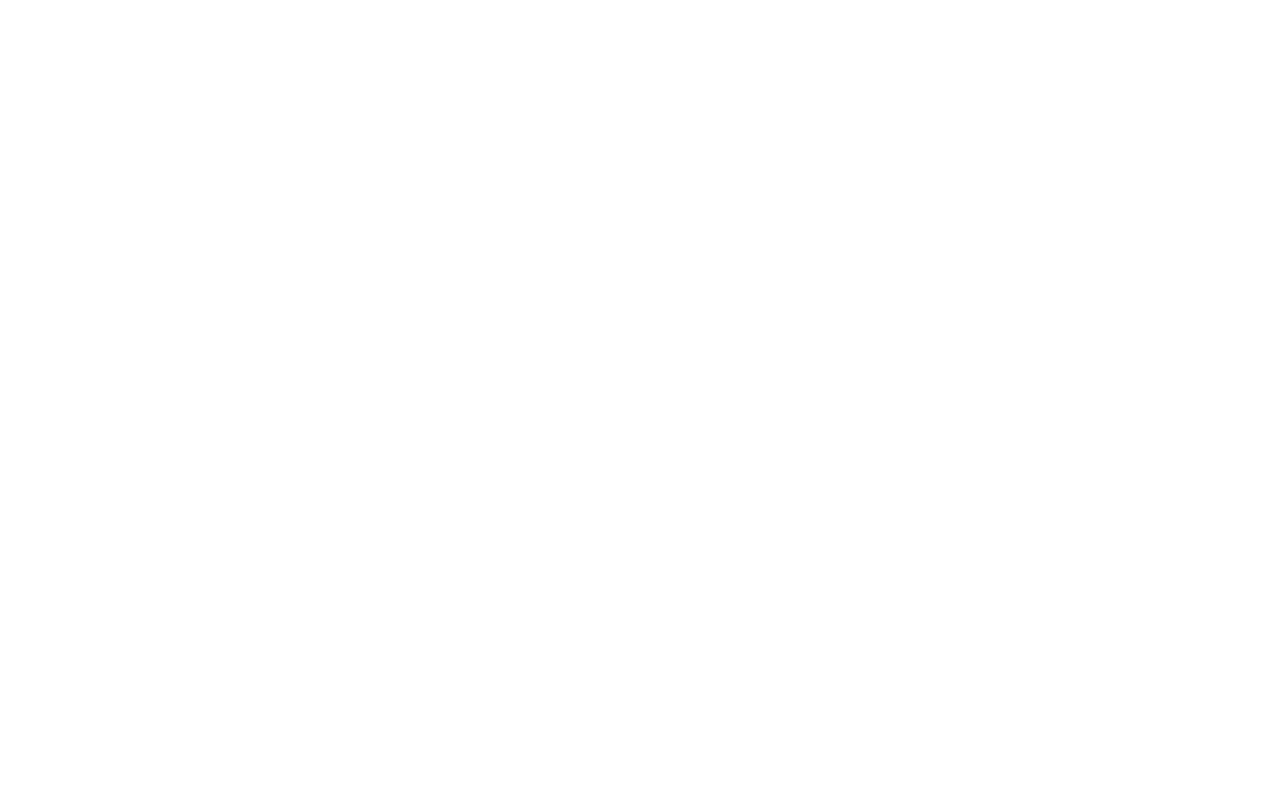
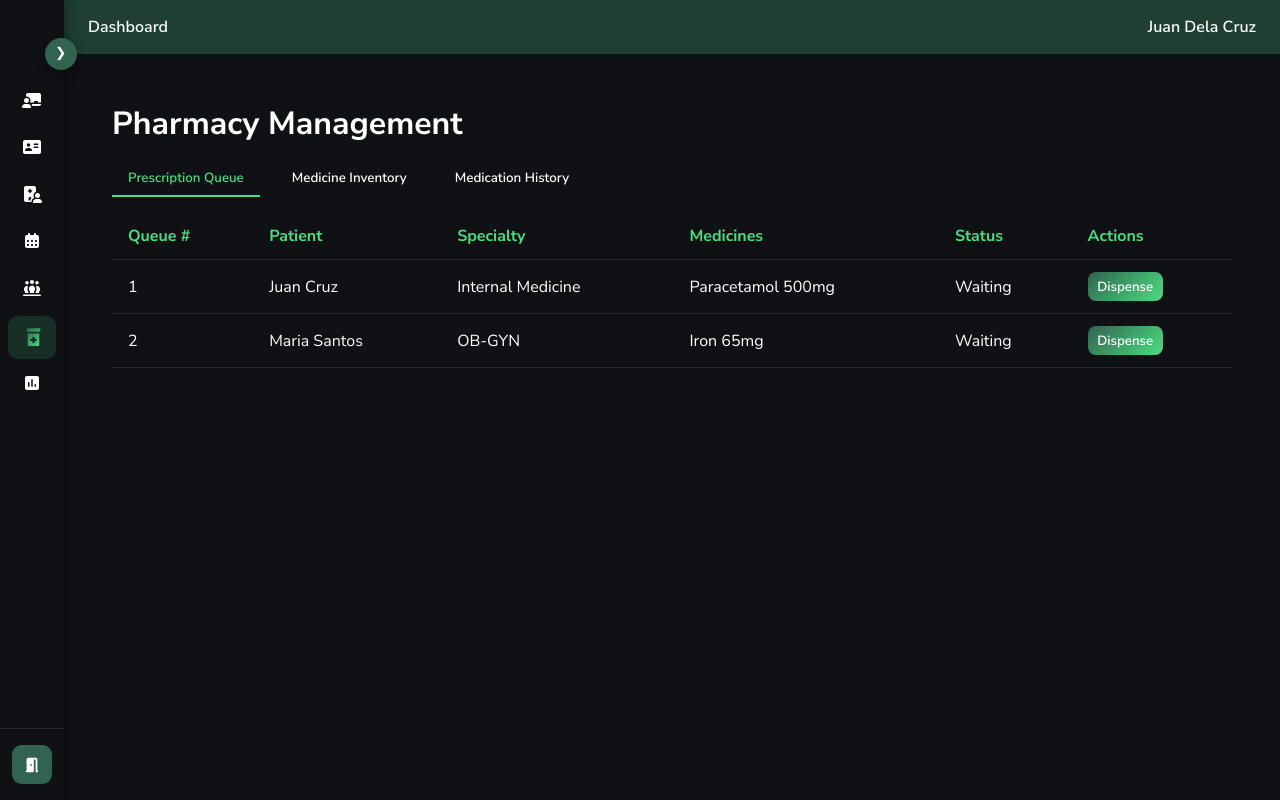
Before and after one commit to AspiringSaint/rhcms-1, a React (Vite) app: page /admin/pharmacy in a window 1280 px wide. Built offline with nearby package versions, Linux system fonts and the light colour scheme.

Commit message:
added the initial ui for pharmacy

```diff
--- a/src/App.jsx
+++ b/src/App.jsx
@@ -21,7 +21,9 @@
 import SchedulePage from './components/schedules/SchedulePage';
 import ScheduleList from './components/schedules/ScheduleList';
 import ScheduleForm from './components/schedules/ScheduleForm';
+
 import QueuePage from './components/queues/QueuePage';
+import PharmacyPage from './components/pharmacy/PharmacyPage';
 
 const App = () => {
   return (
@@ -54,6 +56,7 @@
           </Route>
 
           <Route path='queues' element={<QueuePage />} />
+          <Route path='pharmacy' element={<PharmacyPage />} />
         </Route>
 
       </Routes>
--- /dev/null
+++ b/src/components/pharmacy/PharmacyPage.jsx
@@ -0,0 +1,119 @@
+import '../../styles/components/pharmacy/Pharmacy.css'
+import { useState } from "react";
+
+const dummyPrescriptions = [
+    { id: 1, patient: "Juan Cruz", specialty: "Internal Medicine", medicines: ["Paracetamol 500mg"], status: "Waiting" },
+    { id: 2, patient: "Maria Santos", specialty: "OB-GYN", medicines: ["Iron 65mg"], status: "Waiting" },
+];
+
+const dummyInventory = [
+    { id: 1, name: "Paracetamol 500mg", type: "Tablet", stock: 50, expiry: "2025-12-31" },
+    { id: 2, name: "Iron 65mg", type: "Tablet", stock: 30, expiry: "2026-06-30" },
+];
+
+const dummyHistory = [
+    { id: 1, patient: "Juan Cruz", medicines: ["Paracetamol 500mg"], date: "2023-09-01", doctor: "Dr. Reyes", notes: "Fever" },
+];
+
+const PharmacyPage = () => {
+    const [activeTab, setActiveTab] = useState("Prescription Queue");
+
+    const tabNames = ["Prescription Queue", "Medicine Inventory", "Medication History"];
+
+    const dispenseMedicine = (id) => {
+        alert(`Medicine for prescription #${id} dispensed`);
+    };
+
+    return (
+        <div className="pharmacy-page">
+            <h1>Pharmacy Management</h1>
+
+            {/* Tabs */}
+            <div className="pharmacy-tabs">
+                {tabNames.map(tab => (
+                    <button
+                        key={tab}
+                        className={activeTab === tab ? "active" : ""}
+                        onClick={() => setActiveTab(tab)}
+                    >
+                        {tab}
+                    </button>
+                ))}
+            </div>
+
+            {/* Tab Contents */}
+            {activeTab === "Prescription Queue" && (
+                <table className="pharmacy-table">
+                    <thead>
+                        <tr>
+                            <th>Queue #</th><th>Patient</th><th>Specialty</th><th>Medicines</th><th>Status</th><th>Actions</th>
+                        </tr>
+                    </thead>
+                    <tbody>
+                        {dummyPrescriptions.map((p, index) => (
+                            <tr key={p.id}>
+                                <td>{index + 1}</td>
+                                <td>{p.patient}</td>
+                                <td>{p.specialty}</td>
+                                <td>{p.medicines.join(", ")}</td>
+                                <td>{p.status}</td>
+                                <td>
+                                    {p.status === "Waiting" &&
+                                        <button className="action-btn" onClick={() => dispenseMedicine(p.id)}>Dispense</button>}
+                                </td>
+                            </tr>
+                        ))}
+                    </tbody>
+                </table>
+            )}
+
+            {activeTab === "Medicine Inventory" && (
+                <table className="pharmacy-table">
+                    <thead>
+                        <tr>
+                            <th>ID</th><th>Name</th><th>Type</th><th>Stock</th><th>Expiry</th><th>Actions</th>
+                        </tr>
+                    </thead>
+                    <tbody>
+                        {dummyInventory.map(m => (
+                            <tr key={m.id} className={m.stock < 10 ? "low-stock" : ""}>
+                                <td>{m.id}</td>
+                                <td>{m.name}</td>
+                                <td>{m.type}</td>
+                                <td>{m.stock}</td>
+                                <td>{m.expiry}</td>
+                                <td>
+                                    <button className="action-btn">Edit Stock</button>
+                                    <button className="action-btn remove">Remove</button>
+                                </td>
+                            </tr>
+                        ))}
+                    </tbody>
+                </table>
+            )}
+
+            {activeTab === "Medication History" && (
+                <table className="pharmacy-table">
+                    <thead>
+                        <tr>
+                            <th>Patient</th><th>Medicines</th><th>Date</th><th>Doctor</th><th>Notes</th>
+                        </tr>
+                    </thead>
+                    <tbody>
+                        {dummyHistory.map(h => (
+                            <tr key={h.id}>
+                                <td>{h.patient}</td>
+                                <td>{h.medicines.join(", ")}</td>
+                                <td>{h.date}</td>
+                                <td>{h.doctor}</td>
+                                <td>{h.notes}</td>
+                            </tr>
+                        ))}
+                    </tbody>
+                </table>
+            )}
+        </div>
+    );
+};
+
+export default PharmacyPage;
--- /dev/null
+++ b/src/styles/components/pharmacy/Pharmacy.css
@@ -0,0 +1,83 @@
+.pharmacy-page {
+    padding: 1.5rem;
+    color: white;
+    font-family: 'Inter', sans-serif;
+    background-color: #0f1115;
+    min-height: 100%;
+    box-sizing: border-box;
+}
+
+.pharmacy-page h1 {
+    margin-bottom: 1rem;
+}
+
+.pharmacy-tabs {
+    display: flex;
+    gap: 1rem;
+    margin-bottom: 1rem;
+}
+
+.pharmacy-tabs button {
+    padding: 0.5rem 1rem;
+    background: transparent;
+    border: none;
+    border-bottom: 2px solid transparent;
+    color: white;
+    cursor: pointer;
+    font-weight: 600;
+    transition: all 0.3s ease;
+}
+
+.pharmacy-tabs button:hover {
+    border-bottom: 2px solid #4ade80;
+}
+
+.pharmacy-tabs button.active {
+    border-bottom: 2px solid #4ade80;
+    color: #4ade80;
+}
+
+.pharmacy-table {
+    width: 100%;
+    border-collapse: collapse;
+    margin-top: 1rem;
+}
+
+.pharmacy-table th,
+.pharmacy-table td {
+    padding: 0.75rem 1rem;
+    text-align: left;
+    border-bottom: 1px solid rgba(255,255,255,0.1);
+}
+
+.pharmacy-table th {
+    font-weight: 700;
+    color: #4ade80;
+}
+
+.pharmacy-table tr:hover {
+    background: rgba(74, 222, 128, 0.05);
+}
+
+.action-btn {
+    padding: 0.35rem 0.6rem;
+    border: none;
+    border-radius: 0.5rem;
+    font-weight: 600;
+    cursor: pointer;
+    background: linear-gradient(135deg, #326350, #4ade80);
+    color: white;
+    transition: transform 0.2s ease;
+}
+
+.action-btn:hover {
+    transform: scale(1.05);
+}
+
+.action-btn.remove {
+    background: #ff4d4d;
+}
+
+.low-stock {
+    background: rgba(255, 77, 77, 0.1);
+}
```
